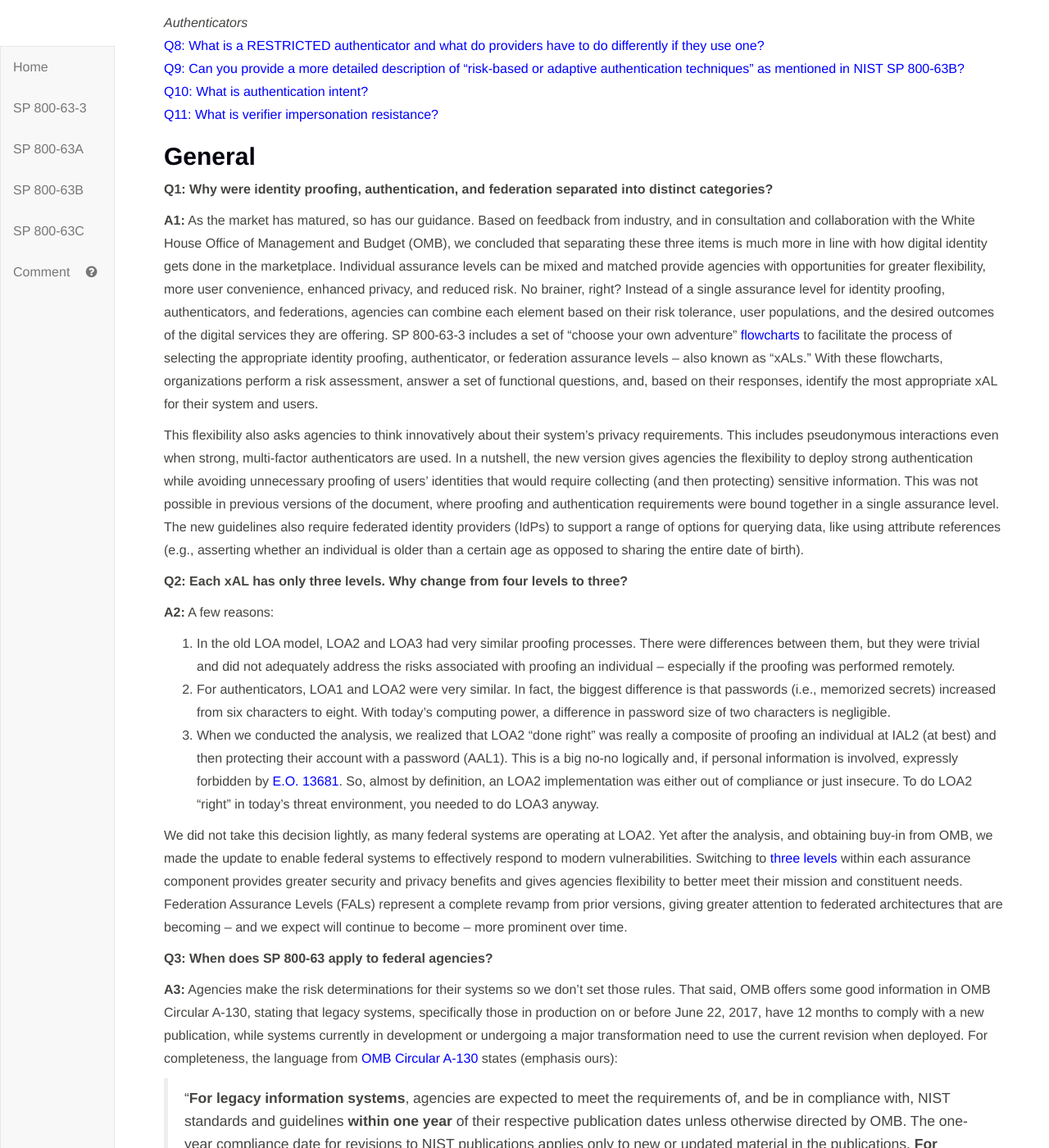
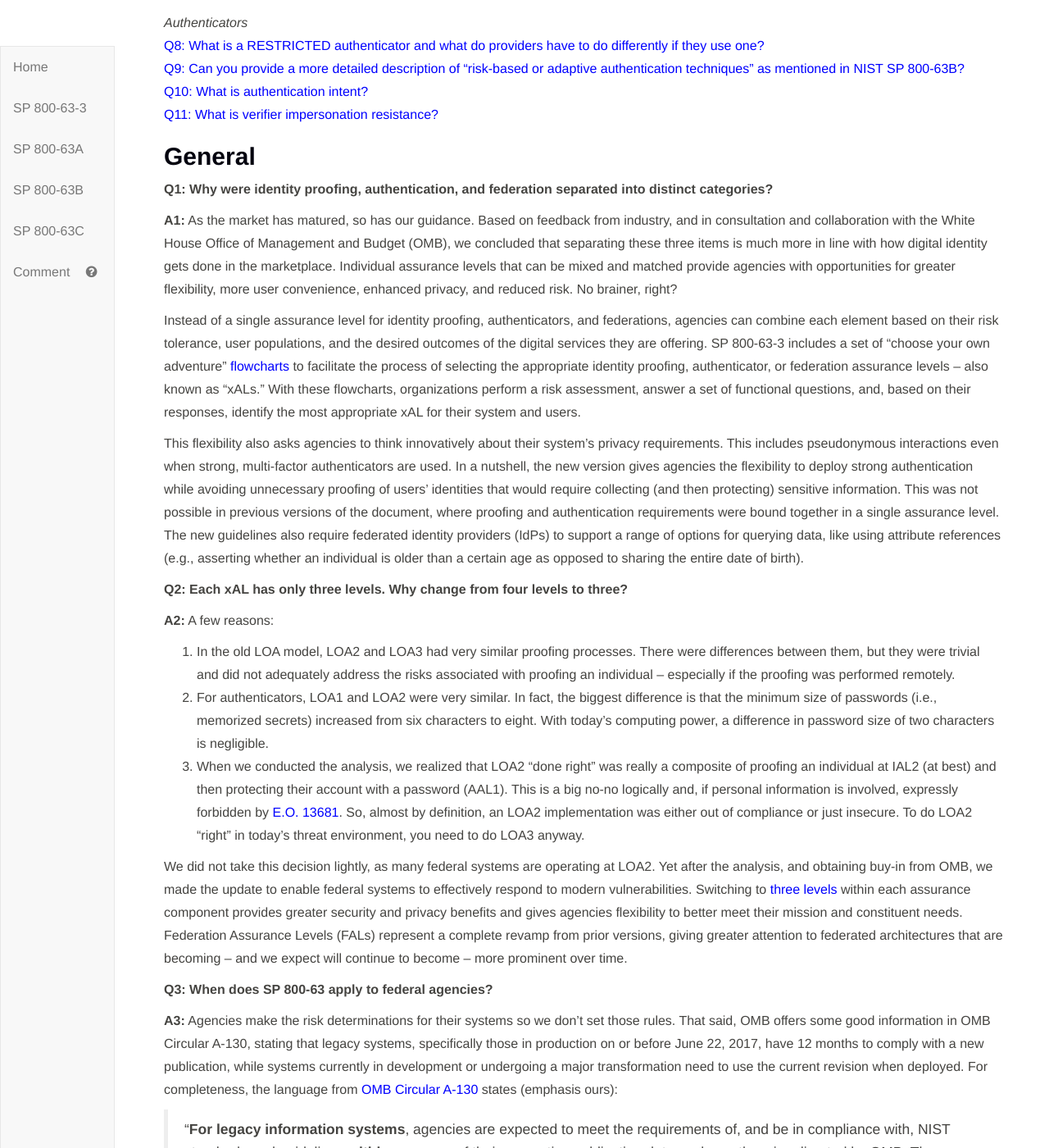
Before and after one commit to usnistgov/800-63-FAQ, a Jekyll site: the page built from faq-v1.md, in a window 1280 px wide and 1400 px high, scrolled down 380 px. Shown: the whole window at 82% size. Built offline with Jekyll 4.4.1, drawn with Linux system fonts in a browser that asks for light colours; our own code applies the rules of GitHub Pages for plain Markdown files; some of the changed text lies outside the part shown.

Commit message:
Copy edits, mostly

```diff
--- a/faq-v1.md
+++ b/faq-v1.md
@@ -23,7 +23,8 @@
 
 <a name="q1"></a>**Q1: Why were identity proofing, authentication, and federation separated into distinct categories?**
 
-**A1:** As the market has matured, so has our guidance. Based on feedback from industry, and in consultation and collaboration with the White House Office of Management and Budget (OMB), we concluded that separating these three items is much more in line with how digital identity gets done in the marketplace. Individual assurance levels can be mixed and matched provide agencies with opportunities for greater flexibility, more user convenience, enhanced privacy, and reduced risk. No brainer, right?
+**A1:** As the market has matured, so has our guidance. Based on feedback from industry, and in consultation and collaboration with the White House Office of Management and Budget (OMB), we concluded that separating these three items is much more in line with how digital identity gets done in the marketplace. Individual assurance levels that can be mixed and matched provide agencies with opportunities for greater flexibility, more user convenience, enhanced privacy, and reduced risk. No brainer, right?
+
 Instead of a single assurance level for identity proofing, authenticators, and federations, agencies can combine each element based on their risk tolerance, user populations, and the desired outcomes of the digital services they are offering. SP 800-63-3 includes a set of “choose your own adventure” [flowcharts](https://pages.nist.gov/800-63-3/sp800-63-3.html#sec6) to facilitate the process of selecting the appropriate identity proofing, authenticator, or federation assurance levels – also known as “xALs.” With these flowcharts, organizations perform a risk assessment, answer a set of functional questions, and, based on their responses, identify the most appropriate xAL for their system and users.
 
 This flexibility also asks agencies to think innovatively about their system’s privacy requirements. This includes pseudonymous interactions even when strong, multi-factor authenticators are used. In a nutshell, the new version gives agencies the flexibility to deploy strong authentication while avoiding unnecessary proofing of users’ identities that would require collecting (and then protecting) sensitive information. This was not possible in previous versions of the document, where proofing and authentication requirements were bound together in a single assurance level. The new guidelines also require federated identity providers (IdPs) to support a range of options for querying data, like using attribute references (e.g., asserting whether an individual is older than a certain age as opposed to sharing the entire date of birth).
@@ -32,8 +33,8 @@ This flexibility also asks agencies to think innovatively about their system’s
 
 **A2:** A few reasons:
 1.	In the old LOA model, LOA2 and LOA3 had very similar proofing processes. There were differences between them, but they were trivial and did not adequately address the risks associated with proofing an individual – especially if the proofing was performed remotely.
-2.	For authenticators, LOA1 and LOA2 were very similar. In fact, the biggest difference is that passwords (i.e., memorized secrets) increased from six characters to eight. With today’s computing power, a difference in password size of two characters is negligible.
-3.	When we conducted the analysis, we realized that LOA2 “done right” was really a composite of proofing an individual at IAL2 (at best) and then protecting their account with a password (AAL1). This is a big no-no logically and, if personal information is involved, expressly forbidden by [E.O. 13681](https://obamawhitehouse.archives.gov/the-press-office/2014/10/17/executive-order-improving-security-consumer-financial-transactions). So, almost by definition, an LOA2 implementation was either out of compliance or just insecure. To do LOA2 “right” in today’s threat environment, you needed to do LOA3 anyway.
+2.	For authenticators, LOA1 and LOA2 were very similar. In fact, the biggest difference is that the minimum size of passwords (i.e., memorized secrets) increased from six characters to eight. With today’s computing power, a difference in password size of two characters is negligible.
+3.	When we conducted the analysis, we realized that LOA2 “done right” was really a composite of proofing an individual at IAL2 (at best) and then protecting their account with a password (AAL1). This is a big no-no logically and, if personal information is involved, expressly forbidden by [E.O. 13681](https://obamawhitehouse.archives.gov/the-press-office/2014/10/17/executive-order-improving-security-consumer-financial-transactions). So, almost by definition, an LOA2 implementation was either out of compliance or just insecure. To do LOA2 “right” in today’s threat environment, you need to do LOA3 anyway.
 
 We did not take this decision lightly, as many federal systems are operating at LOA2. Yet after the analysis, and obtaining buy-in from OMB, we made the update to enable federal systems to effectively respond to modern vulnerabilities. Switching to [three levels](https://pages.nist.gov/800-63-3/sp800-63-3.html#-51-overview) within each assurance component provides greater security and privacy benefits and gives agencies flexibility to better meet their mission and constituent needs. Federation Assurance Levels (FALs) represent a complete revamp from prior versions, giving greater attention to federated architectures that are becoming – and we expect will continue to become –  more prominent over time.
 
@@ -80,7 +81,7 @@ Therefore, the agency needs to:
 - Include in its risk assessment any additional risk to subscribers.
 - Develop a migration plan for the possibility that the RESTRICTED authenticator is no longer acceptable at some point in the future.
 
-Currently, authenticators leveraging the public switched telephone network, including phone-and Short Message Service (SMS)-based one-time passwords (OTPs) are restricted. Other authenticator types may be added as additional threats emerge. Note that, among [other requirements](https://pages.nist.gov/800-63-3/sp800-63b.html#pstnOOB), even when using phone- and SMS-based OTPs, the agency also has to verify that the OTP is being directed to a phone and not an IP address, such as with VoIP, as these accounts are not typically protected with multi-factor authentication.
+Currently, authenticators leveraging the public switched telephone network, including phone- and Short Message Service (SMS)-based one-time passwords (OTPs) are restricted. Other authenticator types may be added as additional threats emerge. Note that, among [other requirements](https://pages.nist.gov/800-63-3/sp800-63b.html#pstnOOB), even when using phone- and SMS-based OTPs, the agency also has to verify that the OTP is being directed to a phone and not an IP address, such as with VoIP, as these accounts are not typically protected with multi-factor authentication.
 
 <a name="q9"></a>**Q9: Can you provide a more detailed description of "risk-based or adaptive authentication techniques" as mentioned in NIST SP 800-63B?**
 
@@ -93,4 +94,4 @@ We are eager to discover secure, standards-based ways to execute these processes
 
 <a name="q11"></a>**Q11: What is verifier impersonation resistance?**
 
-**A11:** Verifier impersonation resistance places requirements on authenticators to reasonably thwart a phishing attack. Phishing attacks attempt to fool an individual into providing valid credentials to an attacker or a rogue site. At AAL3, [SP 800-63B](https://pages.nist.gov/800-63-3/sp800-63b.html) requires authenticators that use a verifier impersonation-resistant authentication protocol to prevent possible phishing attacks. There are a number of ways to do this, including various encryption protocols and digital signature technologies that validate involved parties. One example of a verifier impersonation-resistant authentication protocol is client-authenticated transport layer security (TLS). In this protocol, the client signs the authenticator output and earlier messages that are unique to the particular TLS connection being negotiated.
+**A11:** Verifier impersonation resistance places requirements on authenticators to reasonably thwart a phishing attack. Phishing attacks attempt to fool an individual into providing valid credentials to an attacker or a rogue site. At AAL3, [SP 800-63B](https://pages.nist.gov/800-63-3/sp800-63b.html) requires authenticators that use a verifier impersonation-resistant authentication protocol to prevent possible phishing attacks. There are a number of ways to do this, including various encryption protocols and digital signature technologies that bind the authenticator output to a specific protected channel. One example of a verifier impersonation-resistant authentication protocol is client-authenticated transport layer security (TLS). In this protocol, the client signs the authenticator output and earlier messages that are unique to the particular TLS connection being negotiated.
```
